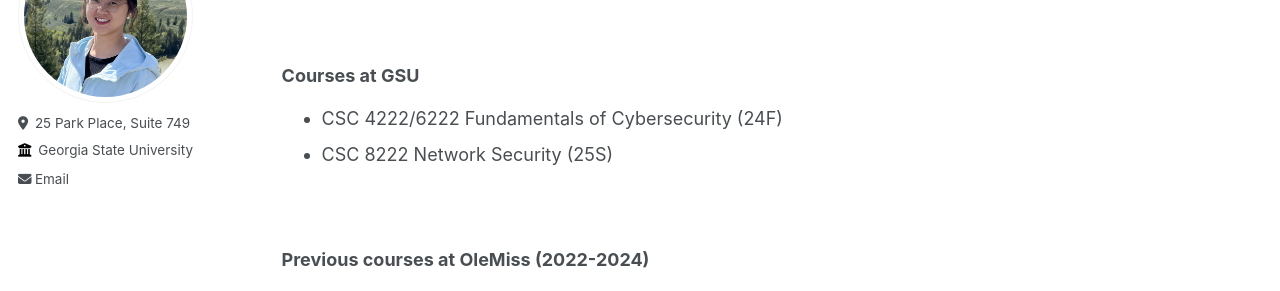
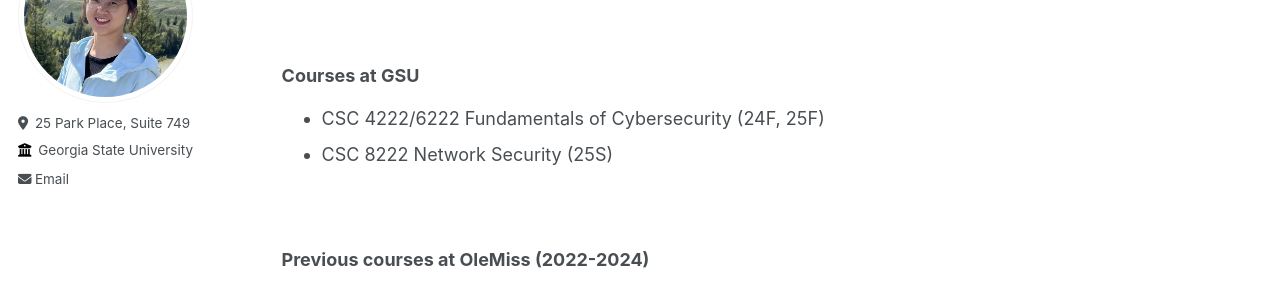
Before and after one commit to suhbrina-perry/suhbrina-perry.github.io, a Jekyll site: the page built from _pages/teaching.md, in a window 1280 px wide and 943 px high. Shown: the part 177-468 px from the top of the window. Built offline with Jekyll 4.4.1, drawn with Linux system fonts in a browser that asks for light colours.

Commit message:
Update teaching.md

```diff
--- a/_pages/teaching.md
+++ b/_pages/teaching.md
@@ -12,7 +12,7 @@ author_profile: true
 
 ### Courses at GSU
 
-- CSC 4222/6222 Fundamentals of Cybersecurity (24F)
+- CSC 4222/6222 Fundamentals of Cybersecurity (24F, 25F)
 - CSC 8222 Network Security (25S)
 
 <br/>
```
